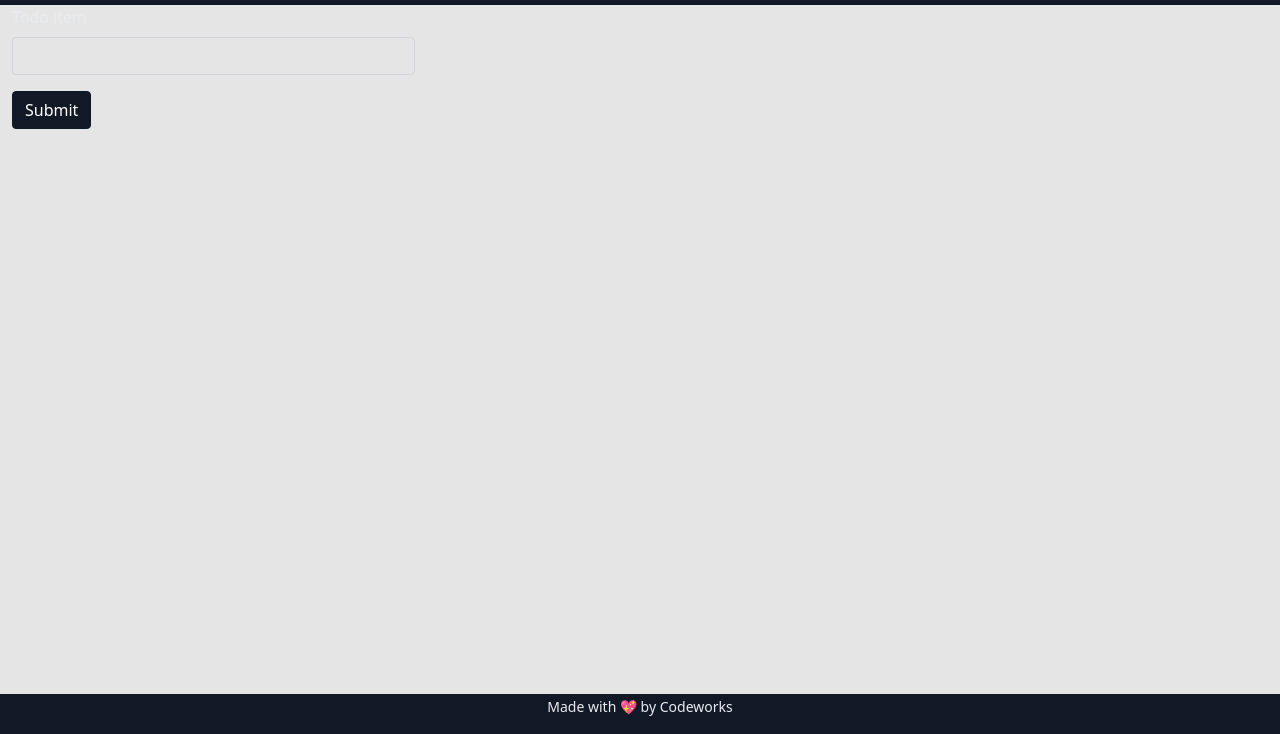
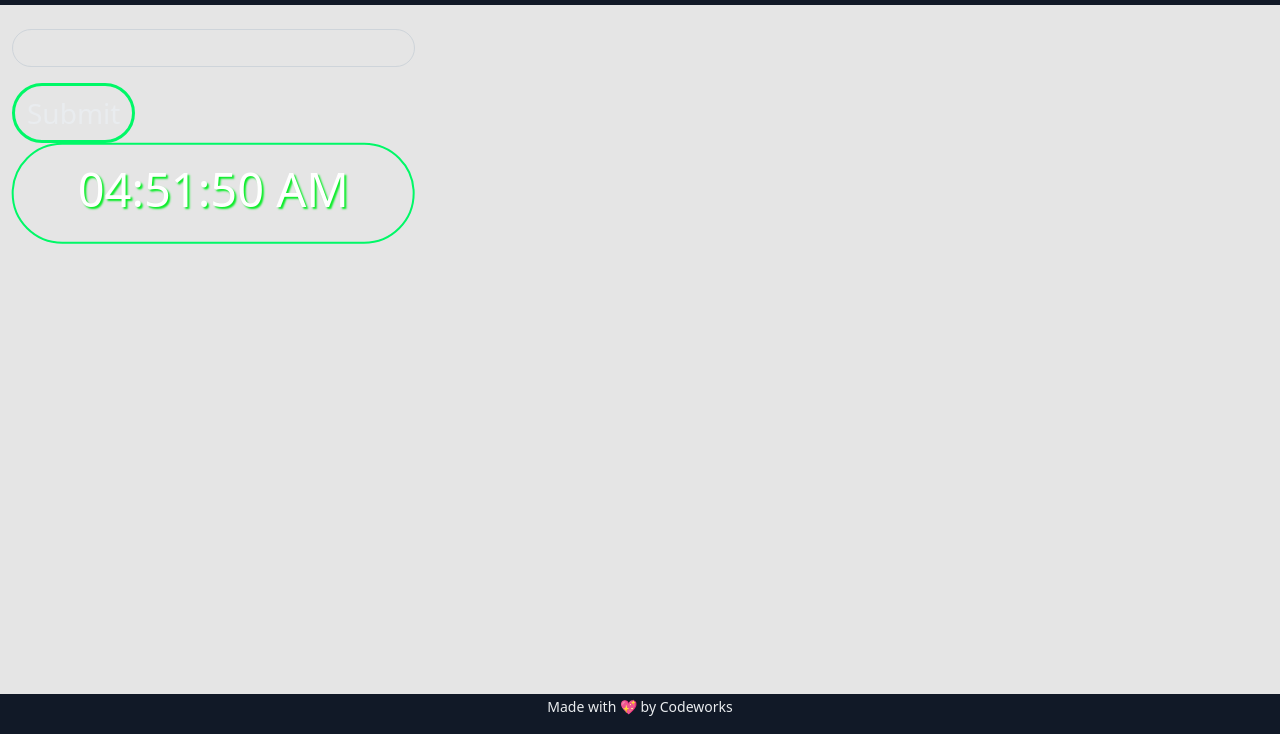
Before and after one commit to drewmcreynolds/Inspire, a website with bundled scripts: page index.html in a window 1280 px wide. Shown: the part 66-800 px from the top of the page. Built offline with nearby package versions, Linux system fonts and the light colour scheme; no server answers.

Commit message:
quote done

```diff
--- a/app/AppState.js
+++ b/app/AppState.js
@@ -11,6 +11,10 @@ class AppState extends EventEmitter {
   /** @type {import('./Models/Todo').Todo[]} */
 
   todolist = []
+
+  /** @type {import('./Models/Quote').Quote[]} */
+
+  quotes = []
 }
 
 export const ProxyState = new Proxy(new AppState(), {
--- a/app/Controllers/QuoteController.js
+++ b/app/Controllers/QuoteController.js
@@ -1,7 +1,17 @@
+import { ProxyState } from "../AppState.js"
+import { quoteService } from "../Services/QuoteService.js"
 
+
+function _drawQuote(){
+    let template = ''
+    ProxyState.quotes.forEach(q => template += q.Template)
+    document.getElementById('quotes').innerHTML = template
+}
 
 export class QuoteController{
     constructor(){
         console.log('hello from the quote controller')
+        ProxyState.on('quotes', _drawQuote)
+        quoteService.getQuote()
     }
 }
--- /dev/null
+++ b/app/Controllers/TimeController.js
@@ -0,0 +1,26 @@
+function _drawClock() {
+    const today = new Date()
+    let h = today.getHours()
+    let m = today.getMinutes()
+    let s = today.getSeconds()
+    let morning = "AM"
+    morning = (h>=12) ? "PM" : "AM"
+    h = (h==0) ? 12 : (h>12) ? (h-12) : h
+    h = checkTime(h)
+    m = checkTime(m)
+    s = checkTime(s)
+    document.getElementById('clock').innerHTML =  h + ":" + m + ":" + s + " " + morning
+    setTimeout(_drawClock, 1000)
+  }
+
+  function checkTime(i) {
+    if (i < 10) {i = "0" + i}
+    return i
+  }
+
+
+export class TimeController{
+    constructor(){
+        _drawClock()
+    }
+}
--- /dev/null
+++ b/app/Models/Quote.js
@@ -0,0 +1,23 @@
+
+
+export class Quote{
+
+    constructor(qData){
+        this.id =  qData._id
+        this.tags = qData.tags
+        this.content = qData.content
+        this.author = qData.author
+        this.aurthorSlug = qData.aurthorSlug
+        this.length = qData.length
+        this.dateAdded = qData.dateAdded
+        this.dateModified = qData.dateModified
+    }
+
+    get Template(){
+        return /*html*/`
+        <div>
+        <h4 class="text-success text-center card opacity-45 border border-success border-2 bg-transparent rounded-pill p-3">"${this.content}"</h4>
+        </div>
+        `
+    }
+}
--- /dev/null
+++ b/app/Services/QuoteService.js
@@ -0,0 +1,23 @@
+import { ProxyState } from "../AppState.js";
+import { Quote } from "../Models/Quote.js";
+
+
+
+// @ts-ignore
+const api = axios.create({
+    baseURL: 'https://bcw-sandbox.herokuapp.com/api'
+})
+
+class QuoteService{
+
+    async getQuote(){
+    let res = await api.get('quotes')
+    console.log('get the quote', res)
+    ProxyState.quotes = [...ProxyState.quotes, new Quote(res.data)]
+}
+constructor(){
+    console.log('quote service working')
+}
+}
+
+export const quoteService = new QuoteService();
--- a/app/main.js
+++ b/app/main.js
@@ -1,4 +1,6 @@
 import { BgController } from "./Controllers/BgController.js";
+import { QuoteController } from "./Controllers/QuoteController.js";
+import { TimeController } from "./Controllers/TimeController.js";
 import { TodoController } from "./Controllers/TodoController.js";
 import { ValuesController } from "./Controllers/ValuesController.js";
 
@@ -6,7 +8,11 @@ class App {
 
   bgController = new BgController();
 
-  todoConrtroller = new TodoController();
+  todoController = new TodoController();
+
+  timeController = new TimeController();
+
+  quoteController = new QuoteController();
 }
 
 window["app"] = new App();
--- a/assets/style/style.css
+++ b/assets/style/style.css
@@ -4,3 +4,17 @@
     background-repeat: no-repeat;
     background-size: cover;
 }
+
+#clock {
+    color: #ffffff;
+    font-size: 47px;
+    text-align: center;
+    text-shadow: 2px 2px 2px rgb(4, 238, 35);
+  }
+
+  .middle {
+    position: absolute;
+    top: 50%;
+    left: 50%;
+    transform: translate(-50%, -50%);
+  }
--- a/index.html
+++ b/index.html
@@ -24,35 +24,49 @@
       </a>
     </nav>
   </header>
-  <main id="bgimg"class="bigimg">
+  <main id="bgimg" class="bigimg">
     <div class="container-fluid">
       <div class="row">
+
         <div class="col-md-4">
           <form>
+            <div class="mb-3">
+              <label for="todolist" class="form-label text-light" id="todolist"></label>
+              <input type="text" class="form-control rounded-pill">
+            </div>
+            <button type="submit" class="btn btn d-grid border border-3 border-success rounded-pill text-light fs-3">Submit</button>
+          </form>
+         </div>
+         <div class="col-md-4"></div>
+         <div class="col-md-4 text-center" id="quotes"></div>
+         <div class="container-flex">
+           <div class="row">
 
+             <div class="col-md-4 text-center">
+               <div class="card opacity-45 border border-success border-2 bg-transparent middle rounded-pill p-3">
+                 <h1 id="clock">
 
-            <div class="mb-3">
-            <label for="todolist" class="form-label text-light" id="todolist">Todo item</label>
-            <input type="text" class="form-control">
+                 </h1>
 
                </div>
 
-            <button type="submit" class="btn btn-dark">Submit</button>
-            </form>
+             </div>
+           </div>
 
-
-        </div>
-          <div id="app"></div>
          </div>
         </div>
       </div>
+
+
   </main>
   <footer class="bg-dark text-light">
     <div class="text-center no-select">
       <p><small>Made with 💖 by Codeworks</small></p>
     </div>
   </footer>
-  <script src="https://cdnjs.cloudflare.com/ajax/libs/axios/0.21.4/axios.min.js" integrity="sha512-lTLt+W7MrmDfKam+r3D2LURu0F47a3QaW5nF0c6Hl0JDZ57ruei+ovbg7BrZ+0bjVJ5YgzsAWE+RreERbpPE1g==" crossorigin="anonymous" referrerpolicy="no-referrer"></script>
+  <script src="https://cdnjs.cloudflare.com/ajax/libs/axios/0.21.4/axios.min.js"
+    integrity="sha512-lTLt+W7MrmDfKam+r3D2LURu0F47a3QaW5nF0c6Hl0JDZ57ruei+ovbg7BrZ+0bjVJ5YgzsAWE+RreERbpPE1g=="
+    crossorigin="anonymous" referrerpolicy="no-referrer"></script>
   <script src="https://cdn.jsdelivr.net/npm/bootstrap@5.1.0/dist/js/bootstrap.bundle.min.js"
     integrity="sha384-U1DAWAznBHeqEIlVSCgzq+c9gqGAJn5c/t99JyeKa9xxaYpSvHU5awsuZVVFIhvj"
     crossorigin="anonymous"></script>
```
Lines whose indentation alone changed are shown as unchanged.
